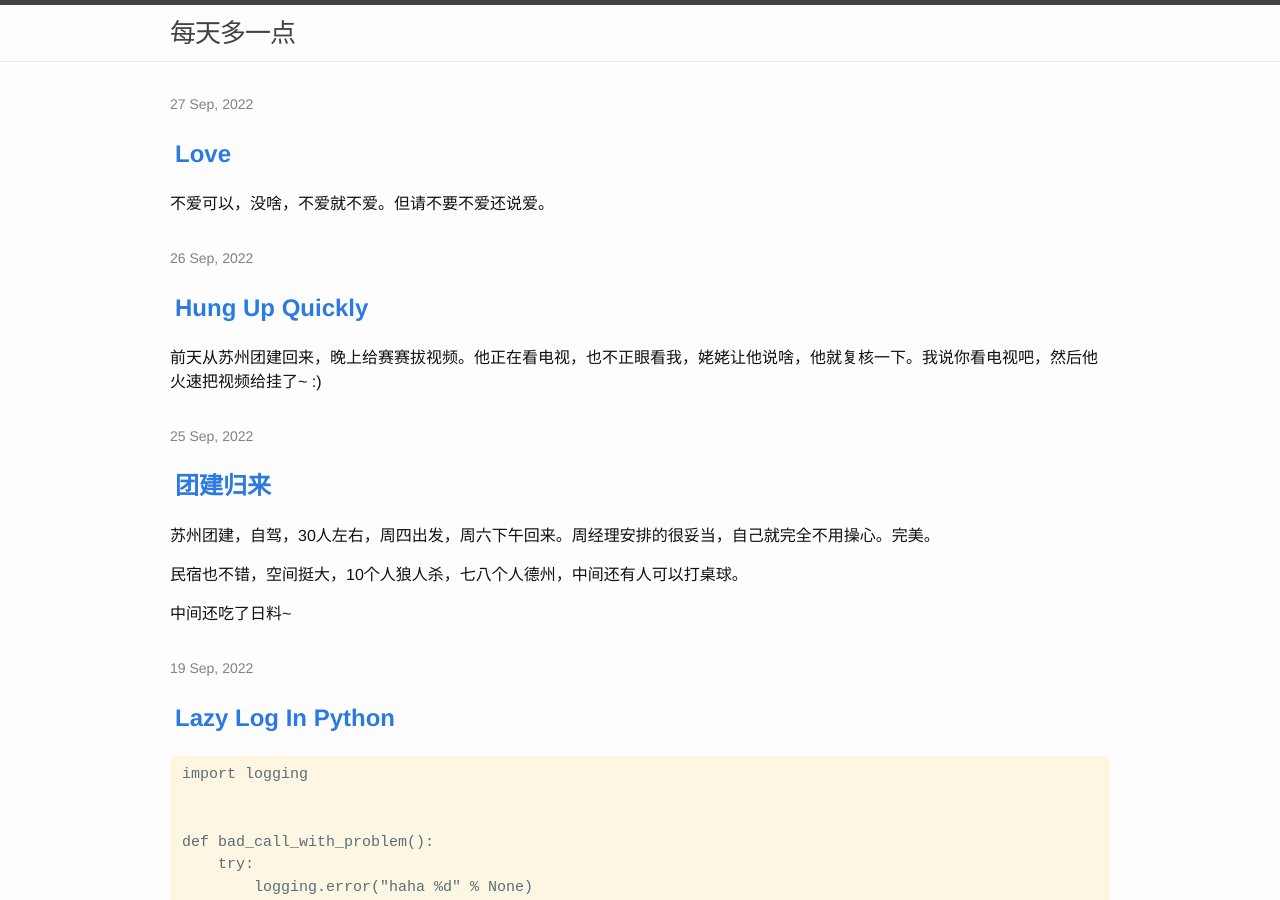
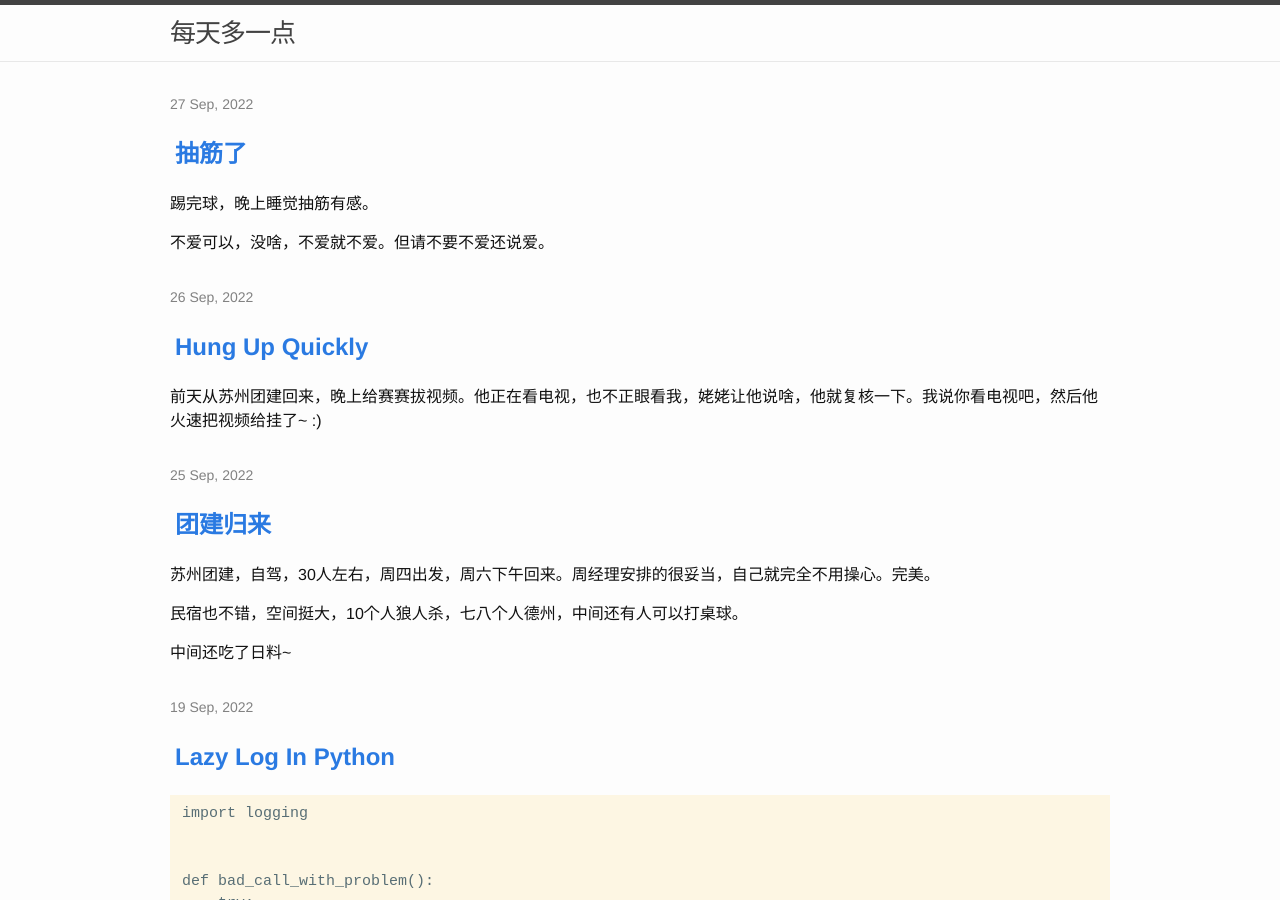
Before and after one commit to childe/gitcommit.today, a Jekyll site: the page built from index.html, in a window 1280 px wide and 900 px high. Built offline with Jekyll 4.4.1, drawn with Linux system fonts in a browser that asks for light colours; the list of posts is cut into pages by our own code.

Commit message:
modified:   _posts/2022-09-27-love.md

```diff
--- a/_posts/2022-09-27-love.md
+++ b/_posts/2022-09-27-love.md
@@ -2,7 +2,10 @@
 
 date: 2022-09-27T11:43:11+0800
 layout: post
+title: 抽筋了
 
 ---
 
+踢完球，晚上睡觉抽筋有感。
+
 不爱可以，没啥，不爱就不爱。但请不要不爱还说爱。
```
